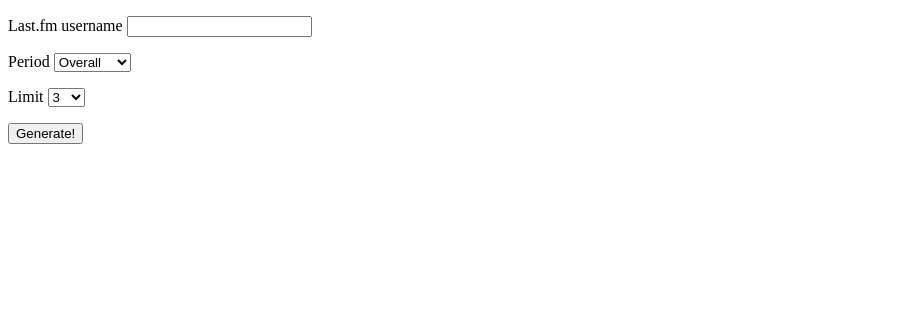
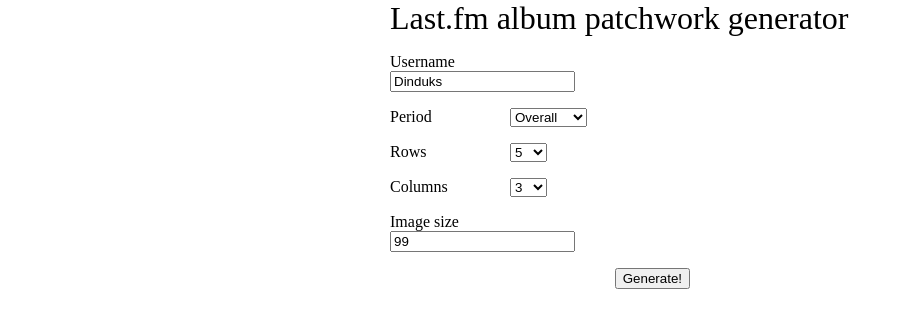
Before and after one commit to Dinduks/Lastfm-Top-Albums, a PHP site: page / in a window 1280 px wide. Shown: the top 328 px of the page, without its empty margins (0-904 px from the left). Run offline with PHP 8.4, Linux system fonts and the light colour scheme.

Commit message:
Added modified index.php to the repo. Forgive, forgive, I'm new to git. :D

```diff
--- a/index.php
+++ b/index.php
@@ -1,14 +1,16 @@
 <?php
 if( $_GET ){
-    // TODO: remoeve limit and replace it with cols and rows size
-
     // we set url params
     $apiUrl = "http://ws.audioscrobbler.com/2.0/";
     $apiKey = "61d580c50e6e5e3f14b6bd9527e5395f";
     $method = "user.gettopalbums";
-    ( $_GET["user"] ) ? $user = $_GET["user"] : $user = "dinduks";
-    ( $_GET["period"] ) ? $period = $_GET["period"] : $period = "overall";
-    ( $_GET["limit"] ) ? $limit = $_GET["limit"] : $limit = "20";
+
+    $user = $_GET["user"];
+    $period = $_GET["period"];
+    $rows = $_GET["rows"];
+    $cols = $_GET["cols"];
+
+    $limit = $cols * $rows;
 
     // we create url
     $query = $apiUrl."?method=".$method."&user=".$user."&period=".$period.
@@ -40,11 +42,10 @@ if( $_GET ){
     unset($imageUrl);
 
     // srsbsns: create our album patchwork \o/
-    $PatchworkRows = 5;
-    $PatchworkCols = 3;
-    $PatchworkWidth = 299; // 299 is the max size of the Last.fm profile left column ;)
-    $imagesSideSize = ($PatchworkWidth - ($PatchworkCols-1)) / $PatchworkCols; // we take out 1px for the border between the images
-    $PatchworkHeight = $imagesSideSize * $PatchworkRows + ( $PatchworkRows - 1 );
+//    $imagesSideSize = ($PatchworkWidth - ($cols-1)) / $cols; // we take out 1px for the border between the images
+    (isset($_GET["imageSize"])) ? $imagesSideSize = $_GET["imageSize"] : $imagesSideSize = 99;
+    $PatchworkWidth = $imagesSideSize * $cols + ($cols - 1); // 299 is the max size of the Last.fm profile left column ;)
+    $PatchworkHeight = $imagesSideSize * $rows + ($rows - 1);
 
     // we create our "empty" patchwork
     $patchwork = imagecreatetruecolor($PatchworkWidth, $PatchworkHeight);
@@ -54,26 +55,28 @@ if( $_GET ){
     imagefilltoborder($patchwork, 0, 0, $white, $white);
 
     // now we "parse" our images in the patchwork, while resizing them :]
-    for( $i=0; $i<$PatchworkRows; $i++ )
-        for( $j=0; $j<$PatchworkCols; $j++ )
-            imagecopyresized($patchwork, $images[$PatchworkCols*$i+$j], $j*$imagesSideSize+$j, $i*$imagesSideSize+$i, 0, 0, $imagesSideSize, $imagesSideSize, imagesx($images[$PatchworkCols*$i+$j]), imagesy($images[$PatchworkCols*$i+$j]));
+    for( $i=0; $i<$rows; $i++ )
+        for( $j=0; $j<$cols; $j++ )
+            imagecopyresampled($patchwork, $images[$cols*$i+$j], $j*$imagesSideSize+$j, $i*$imagesSideSize+$i, 0, 0, $imagesSideSize, $imagesSideSize, imagesx($images[$cols*$i+$j]), imagesy($images[$cols*$i+$j]));
 
     header("Content-type: image/jpg");
     imagejpeg($patchwork);
 }
 ?>
+
 <!DOCTYPE html>
 <html>
     <head>
         <title>Last.fm top albums patchwork</title>
+        <link href="main.css" rel="stylesheet" type="text/css" />
     </head>
     <body>
-        <header></header>
+        <header>Last.fm album patchwork generator</header>
         <div id="content">
             <form action="index.php" method="get">
                 <p>
-                    <label for="user">Last.fm username</label>
-                    <input type="text" name="user" id="user" />
+                    <label for="user">Username</label>
+                    <input type="text" name="user" id="user" value="Dinduks" />
                 </p>
                 <p>
                     <label for="period">Period</label>
@@ -86,22 +89,27 @@ if( $_GET ){
                     </select>
                 </p>
                 <p>
-                    <label>Limit</label>
-                    <select name="limit" id="limit">
-                        <option value="3">3</option>
-                        <option value="6">6</option>
-                        <option value="9">9</option>
-                        <option value="12">12</option>
-                        <option value="15">15</option>
-                        <option value="18">18</option>
-                        <option value="21">21</option>
-                        <option value="24">24</option>
-                        <option value="27">27</option>
-                        <option value="30">30</option>
+                    <label for="rows">Rows</label>
+                    <select name="rows" id="rows">
+                        <?php for( $i=1; $i<=20; $i++ ){ ?>
+                        <option value="<?php echo $i; ?>" <?php echo ($i==5) ? "selected=\"selected\"" : ""; ?>><?php echo $i; ?></option>
+                        <?php } ?>
                     </select>
                 </p>
                 <p>
-                    <input type="submit" value="Generate!" />
+                    <label for="cols">Columns</label>
+                    <select name="cols" id="cols">
+                        <?php for( $i=1; $i<=20; $i++ ){ ?>
+                        <option value="<?php echo $i; ?>" <?php echo ($i==3) ? "selected=\"selected\"" : ""; ?>><?php echo $i; ?></option>
+                        <?php } ?>
+                    </select>
+                </p>
+                <p>
+                    <label for="imageSize">Image size</label>
+                    <input type="text" value="99" name="imageSize" id="imageSize" />
+                </p>
+                <p>
+                    <input type="submit" id="submit" value="Generate!" />
                 </p>
             </form>
         </div>
```
